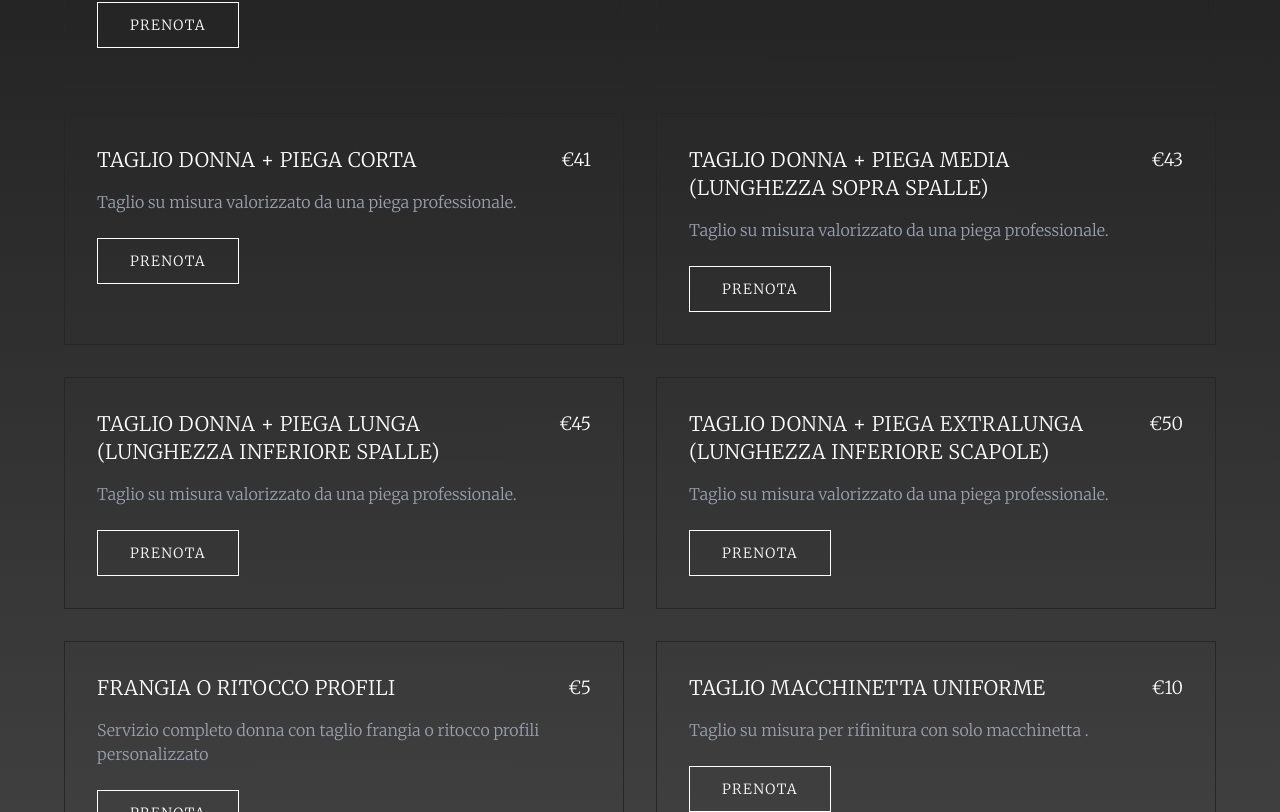
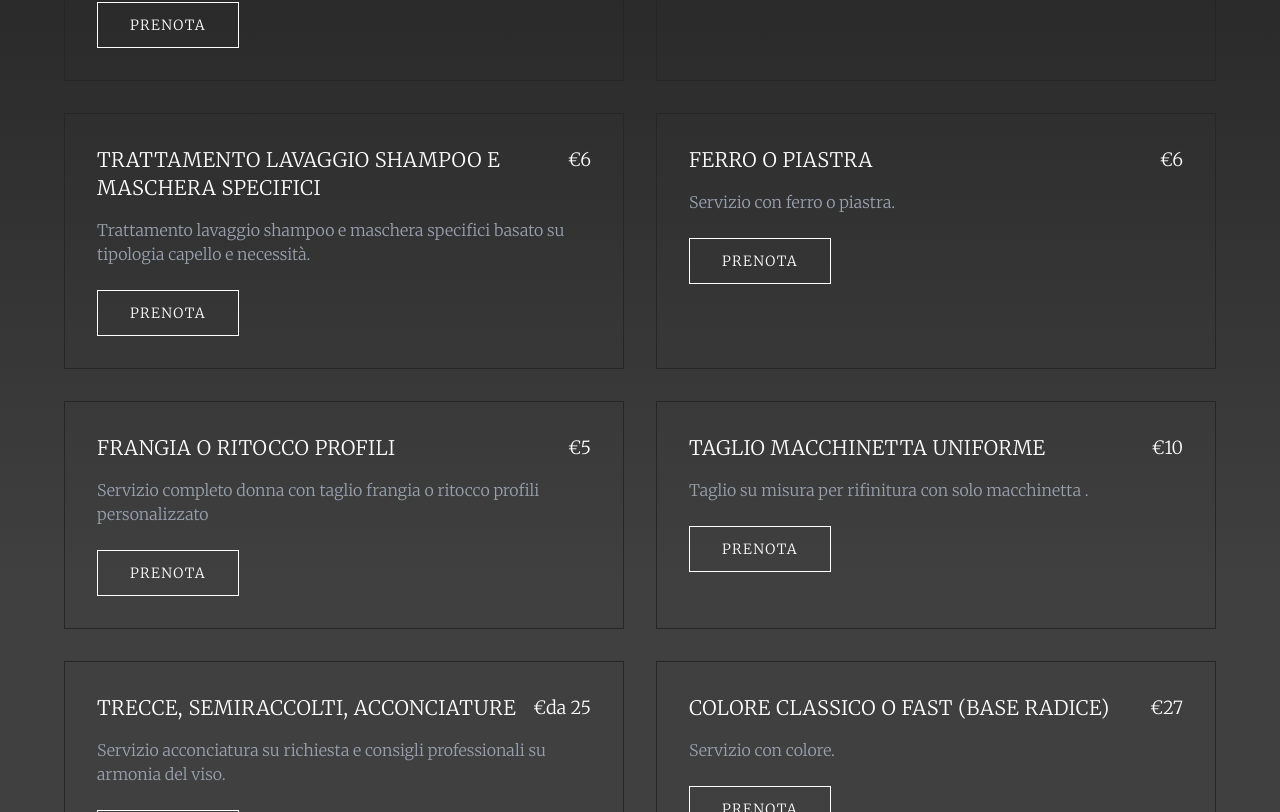
Before and after one commit to Lillo1254/project_hair_makeup, a Next.js app: page /serviziqr in a window 1280 px wide. Shown: the part 1668-2480 px from the top of the page. Built offline with nearby package versions, Linux system fonts and the light colour scheme; a web font is replaced by a local one.

Commit message:
update service.json

```diff
--- a/app/chi-siamo/page.jsx
+++ b/app/chi-siamo/page.jsx
@@ -1,6 +1,6 @@
 import Image from "next/image";
 import Link from "next/link";
-import CardReview from "../components/cards/CardsReview";
+
 
 export const aboutJsonLd = {
   "@context": "https://schema.org",
--- a/app/servicesPage/servizi.json
+++ b/app/servicesPage/servizi.json
@@ -55,30 +55,19 @@
         "valuta": "EUR",
         "descrizione": "Taglio su misura per un look fresco, elegante e duraturo."
       },
-      {
-        "servizio": "Taglio Donna + Piega corta",
-        "prezzo": 41,
+            {
+        "servizio":"Trattamento lavaggio shampoo e maschera specifici",
+        "prezzo": 6,
         "valuta": "EUR",
-        "descrizione": "Taglio su misura valorizzato da una piega professionale."
-      },
-         {
-        "servizio": "Taglio Donna + Piega media (lunghezza sopra spalle)",
-        "prezzo": 43,
-        "valuta": "EUR",
-        "descrizione": "Taglio su misura valorizzato da una piega professionale."
-      },
-         {
-        "servizio": "Taglio Donna + Piega lunga (lunghezza inferiore spalle)",
-        "prezzo": 45,
-        "valuta": "EUR",
-        "descrizione": "Taglio su misura valorizzato da una piega professionale."
+        "descrizione": "Trattamento lavaggio shampoo e maschera specifici basato su tipologia capello e necessità."
       },
       {
-        "servizio": "Taglio Donna + Piega extralunga (lunghezza inferiore scapole)",
-        "prezzo": 50,
+        "servizio":"Ferro o piastra",
+        "prezzo": 6,
         "valuta": "EUR",
-        "descrizione": "Taglio su misura valorizzato da una piega professionale."
+        "descrizione": "Servizio con ferro o piastra."
       },
+
       {
         "servizio": "Frangia o ritocco profili",
         "prezzo": 5,
@@ -163,29 +152,12 @@
       }
     ],
     "Make-up": [
-      {
-        "servizio": "Make-up Classico (Giorno/Sera)",
-        "prezzo": 35,
-        "valuta": "EUR",
-        "descrizione": "Trucco professionale adatto sia per il giorno che per la sera, studiato per valorizzare i lineamenti in modo elegante e naturale."
-      },
+
       {
         "servizio": "Make-up Artist Eventi Speciali",
-        "prezzo": 60,
+        "prezzo": "da 60",
         "valuta": "EUR",
         "descrizione": "Make-up professionale per cerimonie, matrimoni ed eventi speciali, realizzato per garantire lunga durata e un risultato impeccabile."
-      },
-      {
-        "servizio": "Make-up Naturale Quotidiano",
-        "prezzo": 25,
-        "valuta": "EUR",
-        "descrizione": "Trucco leggero e fresco per tutti i giorni, che valorizza i lineamenti senza esagerare."
-      },
-      {
-        "servizio": "Make-up Serata Glam",
-        "prezzo": 45,
-        "valuta": "EUR",
-        "descrizione": "Trucco professionale per serate ed eventi speciali con effetti luminosi e dettagli glam."
       }
     ]
   }
--- /dev/null
+++ b/app/servicesPage/serviziEliminati.json
@@ -0,0 +1,63 @@
+
+
+
+{
+  "categorie": {
+    "Uomo": [
+      {
+        "servizio": "Taglio Uomo + Shampoo",
+        "prezzo": 18,
+        "valuta": "EUR",
+        "descrizione": "Taglio moderno o classico personalizzato in base alla forma del viso, comprensivo di shampoo professionale e styling finale."
+      },
+      {
+        "servizio": "Barba",
+        "prezzo": 10,
+        "valuta": "EUR",
+        "descrizione": "Sistemazione barba con rifinitura e modellatura."
+      },
+      {
+        "servizio": "Taglio Uomo + Shampoo + Barba Express",
+        "prezzo": 23,
+        "valuta": "EUR",
+        "descrizione": "Taglio rapido con sistemazione barba leggera, ideale per chi ha poco tempo."
+      }
+    ],
+    "Donna": [
+      {
+        "servizio": "Taglio Donna + Piega corta",
+        "prezzo": 41,
+        "valuta": "EUR",
+        "descrizione": "Taglio su misura valorizzato da una piega professionale."
+      }
+    ],
+    "Bimbi": [
+      {
+        "servizio": "Taglio Bimbo + Shampoo",
+        "prezzo": 18,
+        "valuta": "EUR",
+        "descrizione": "Taglio pratico e alla moda per bambini, con shampoo delicato e asciugatura leggera."
+      }
+    ],
+    "Make-up": [
+      {
+        "servizio": "Make-up Classico (Giorno/Sera)",
+        "prezzo": 35,
+        "valuta": "EUR",
+        "descrizione": "Trucco professionale adatto sia per il giorno che per la sera, studiato per valorizzare i lineamenti in modo elegante e naturale."
+      },
+      {
+        "servizio": "Make-up Naturale Quotidiano",
+        "prezzo": 25,
+        "valuta": "EUR",
+        "descrizione": "Trucco leggero e fresco per tutti i giorni, che valorizza i lineamenti senza esagerare."
+      },
+      {
+        "servizio": "Make-up Serata Glam",
+        "prezzo": 45,
+        "valuta": "EUR",
+        "descrizione": "Trucco professionale per serate ed eventi speciali con effetti luminosi e dettagli glam."
+      }
+    ]
+  }
+}
--- a/app/serviziqr/serviziqr.json
+++ b/app/serviziqr/serviziqr.json
@@ -55,30 +55,19 @@
         "valuta": "EUR",
         "descrizione": "Taglio su misura per un look fresco, elegante e duraturo."
       },
-      {
-        "servizio": "Taglio Donna + Piega corta",
-        "prezzo": 41,
+            {
+        "servizio":"Trattamento lavaggio shampoo e maschera specifici",
+        "prezzo": 6,
         "valuta": "EUR",
-        "descrizione": "Taglio su misura valorizzato da una piega professionale."
-      },
-         {
-        "servizio": "Taglio Donna + Piega media (lunghezza sopra spalle)",
-        "prezzo": 43,
-        "valuta": "EUR",
-        "descrizione": "Taglio su misura valorizzato da una piega professionale."
-      },
-         {
-        "servizio": "Taglio Donna + Piega lunga (lunghezza inferiore spalle)",
-        "prezzo": 45,
-        "valuta": "EUR",
-        "descrizione": "Taglio su misura valorizzato da una piega professionale."
+        "descrizione": "Trattamento lavaggio shampoo e maschera specifici basato su tipologia capello e necessità."
       },
       {
-        "servizio": "Taglio Donna + Piega extralunga (lunghezza inferiore scapole)",
-        "prezzo": 50,
+        "servizio":"Ferro o piastra",
+        "prezzo": 6,
         "valuta": "EUR",
-        "descrizione": "Taglio su misura valorizzato da una piega professionale."
+        "descrizione": "Servizio con ferro o piastra."
       },
+
       {
         "servizio": "Frangia o ritocco profili",
         "prezzo": 5,
@@ -163,29 +152,12 @@
       }
     ],
     "Make-up": [
-      {
-        "servizio": "Make-up Classico (Giorno/Sera)",
-        "prezzo": 35,
-        "valuta": "EUR",
-        "descrizione": "Trucco professionale adatto sia per il giorno che per la sera, studiato per valorizzare i lineamenti in modo elegante e naturale."
-      },
+
       {
         "servizio": "Make-up Artist Eventi Speciali",
-        "prezzo": 60,
+        "prezzo": "da 60",
         "valuta": "EUR",
         "descrizione": "Make-up professionale per cerimonie, matrimoni ed eventi speciali, realizzato per garantire lunga durata e un risultato impeccabile."
-      },
-      {
-        "servizio": "Make-up Naturale Quotidiano",
-        "prezzo": 25,
-        "valuta": "EUR",
-        "descrizione": "Trucco leggero e fresco per tutti i giorni, che valorizza i lineamenti senza esagerare."
-      },
-      {
-        "servizio": "Make-up Serata Glam",
-        "prezzo": 45,
-        "valuta": "EUR",
-        "descrizione": "Trucco professionale per serate ed eventi speciali con effetti luminosi e dettagli glam."
       }
     ]
   }
```
